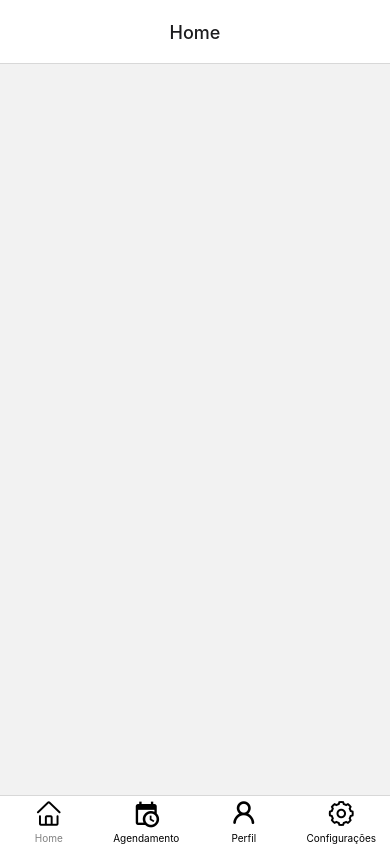
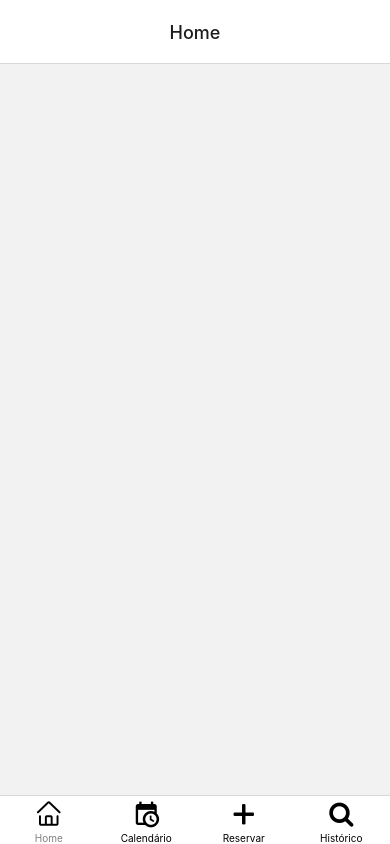
Before and after one commit to CatarinaGuima/RESERVE, a React Native app in the folder client/: screen / in a window 390 px wide. Both pictures are taken after a click on the button "ENTRAR". Built offline with nearby package versions, Linux system fonts and the light colour scheme.

Commit message:
Second Commit

```diff
--- a/client/App.js
+++ b/client/App.js
@@ -16,9 +16,9 @@ function MyTabs() {
   return (
     <Tab.Navigator screenOptions={{ tabBarActiveTintColor: 'gray', tabBarInactiveTintColor: 'black' }}>
       <Tab.Screen name='Home' component={HomeScreen} options={{ title: 'Home', headerTitleAlign: 'center', tabBarLabel: 'Home', tabBarIcon: IconHome }} />
-      <Tab.Screen name='Appointment' component={ApointmentScreen} options={{ headerShown: false, tabBarLabel: 'Agendamento', tabBarIcon: IconAppointment }} />
-      <Tab.Screen name='Profile' component={ProfileScreen} options={{ headerShown: true,  title: "Perfil", headerTitleAlign: 'center', tabBarLabel: 'Perfil', tabBarIcon: IconProfile }} />
-      <Tab.Screen name='Settings' component={SettingsScreen} options={{ title: "Configurações", headerTitleAlign: 'center', tabBarLabel: 'Configurações', tabBarIcon: IconSettings }} />
+      <Tab.Screen name='Calendário' component={ApointmentScreen} options={{ headerShown: false, tabBarLabel: 'Calendário', tabBarIcon: IconAppointment }} />
+      <Tab.Screen name='Reservar' component={ProfileScreen} options={{ headerShown: true,  title: "Reservar", headerTitleAlign: 'center', tabBarLabel: 'Reservar', tabBarIcon: IconProfile }} />
+      <Tab.Screen name='Histórico' component={SettingsScreen} options={{ title: "Histórico", headerTitleAlign: 'center', tabBarLabel: 'Histórico', tabBarIcon: IconSettings }} />
     </Tab.Navigator>
   );
 }
--- a/client/src/Componentes/MaterialCommunityIcons.js
+++ b/client/src/Componentes/MaterialCommunityIcons.js
@@ -1,4 +1,4 @@
-import { AntDesign, MaterialCommunityIcons, Octicons } from '@expo/vector-icons';
+import { AntDesign, MaterialCommunityIcons, Entypo, FontAwesome } from '@expo/vector-icons';
 
 export function IconHome() {
     return (
@@ -14,12 +14,12 @@ export function IconHome() {
 
   export function IconProfile() {
     return (
-      <Octicons name="person" size={28} color="black" />
+      <Entypo name="plus" size={34} color="black" />
     );
   }
 
   export function IconSettings() {
     return (
-      <AntDesign name="setting" size={28} color="black" />
+      <FontAwesome name="search" size={26} color="black" />
     );
   }
--- a/client/src/Componentes/NovosItens.js
+++ b/client/src/Componentes/NovosItens.js
@@ -10,7 +10,7 @@ export function NovosItens({ props, funcao }) {
                 <Text style={styles.texto}>{props.comentarios}</Text>
                 <Image
                         style={styles.image}
-                        source={require('../Images/perfil.jpg')} />
+                         />
             </View>
         </TouchableOpacity>
     )
--- a/client/src/Pages/appointment.js
+++ b/client/src/Pages/appointment.js
@@ -11,7 +11,7 @@ export function ApointmentScreen() {
                 <View style={styles.perfil}>
                     <Image
                         style={styles.image}
-                        source={require('../Images/perfil.jpg')} />
+                        source={require('../Images/perfil.png')} />
                 </View>
                 <View style={styles.description}>
                     <Text style={styles.name}>Olá</Text>
--- a/client/src/Pages/profile.js
+++ b/client/src/Pages/profile.js
@@ -16,14 +16,8 @@ export function ProfileScreen() {
   return (
     <View style={styles.container}>
       <View style={styles.profileContainer}>
-        <Image
-          style={styles.image}
-          source={require('../Images/perfil.jpg')} />
         <View style={styles.addPhotoContainer}>
-          <TouchableOpacity style={styles.addPhotoButton}>
-            <Icon name="photo" size={20} style={styles.addPhotoIcon} />
-            <Text style={styles.addPhotoText}>Adicionar uma foto</Text>
-          </TouchableOpacity>
+          <Text style={styles.addPhotoText}>Crie uma nova reserva</Text>
         </View>
         <View style={styles.infoContainer}>
           <View style={styles.formField}>
@@ -38,12 +32,12 @@ export function ProfileScreen() {
             </View>
           </View>
           <View style={styles.formField}>
-            <Icon name="envelope" size={20} style={styles.infoIcon} />
+            <Icon name="phone" size={20} style={styles.infoIcon} />
             <View style={[styles.inputContainer]}>
               <TextInput
                 style={styles.infoTextInput}
                 multiline
-                placeholder="E-mail"
+                placeholder="(__)_____-____"
                 onChangeText={text => setEmail(text)}
               />
             </View>
@@ -61,7 +55,7 @@ export function ProfileScreen() {
           </View>
         </View>
         <TouchableOpacity style={styles.saveButton} onPress={handleSave}>
-          <Text style={styles.saveButtonText}>Salvar</Text>
+          <Text style={styles.saveButtonText}>Confirmar Reserva</Text>
         </TouchableOpacity>
       </View>
     </View>
@@ -71,7 +65,7 @@ export function ProfileScreen() {
 const styles = StyleSheet.create({
   container: {
     flex: 1,
-    backgroundColor: '#FFF0F5', //cor do plano de fundo geral
+    backgroundColor: '#FFF', //cor do plano de fundo geral
     paddingHorizontal: 20,
     paddingTop: 50
   },
@@ -139,7 +133,7 @@ const styles = StyleSheet.create({
     paddingHorizontal: 10
   },
   saveButton: {
-    backgroundColor: '#FF1493',
+    backgroundColor: '#000',
     paddingVertical: 10,
     paddingHorizontal: 20,
     borderRadius: 10,
```
Also changed, not shown: client/src/Images/perfil.jpg (deleted), client/src/Images/perfil.png (added).
